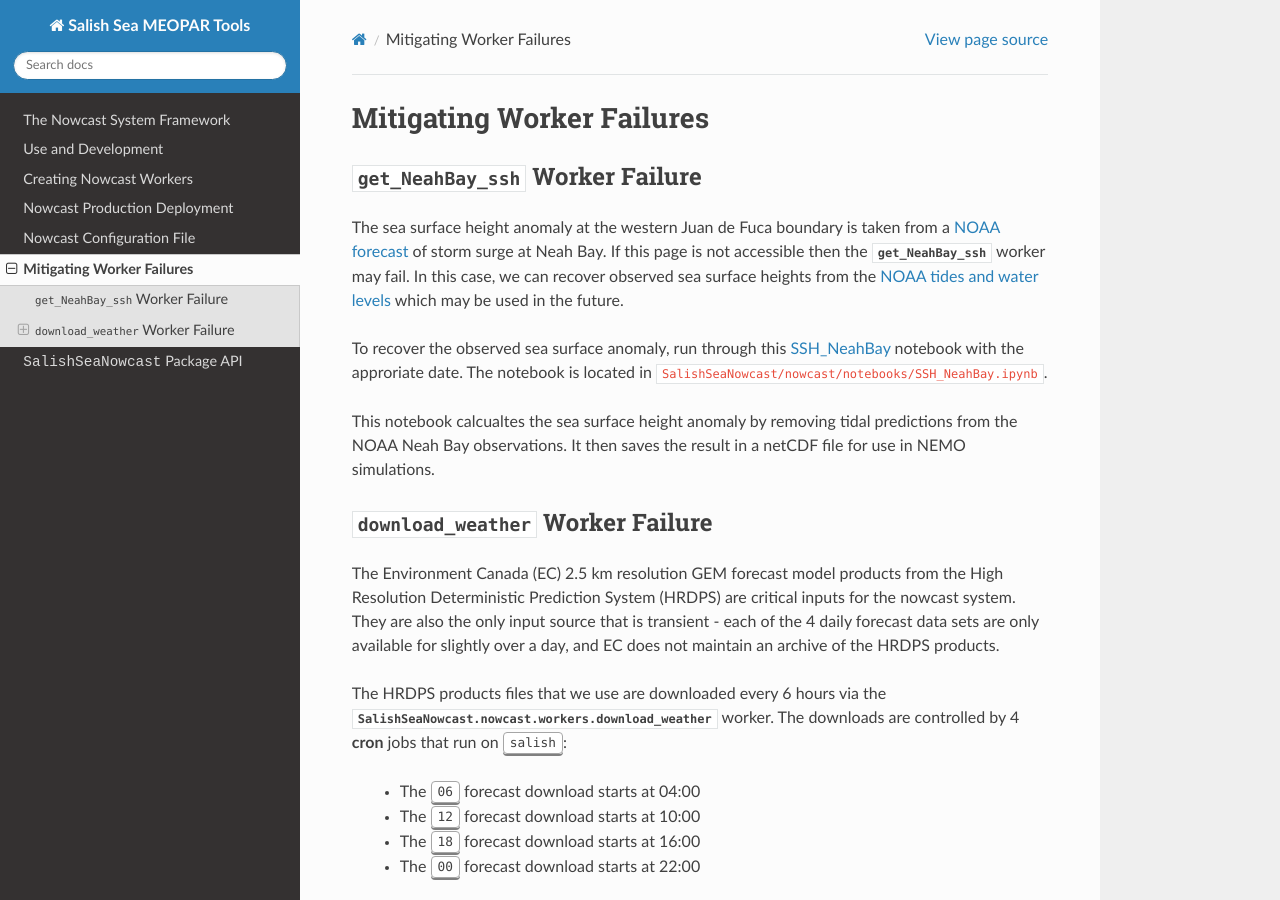
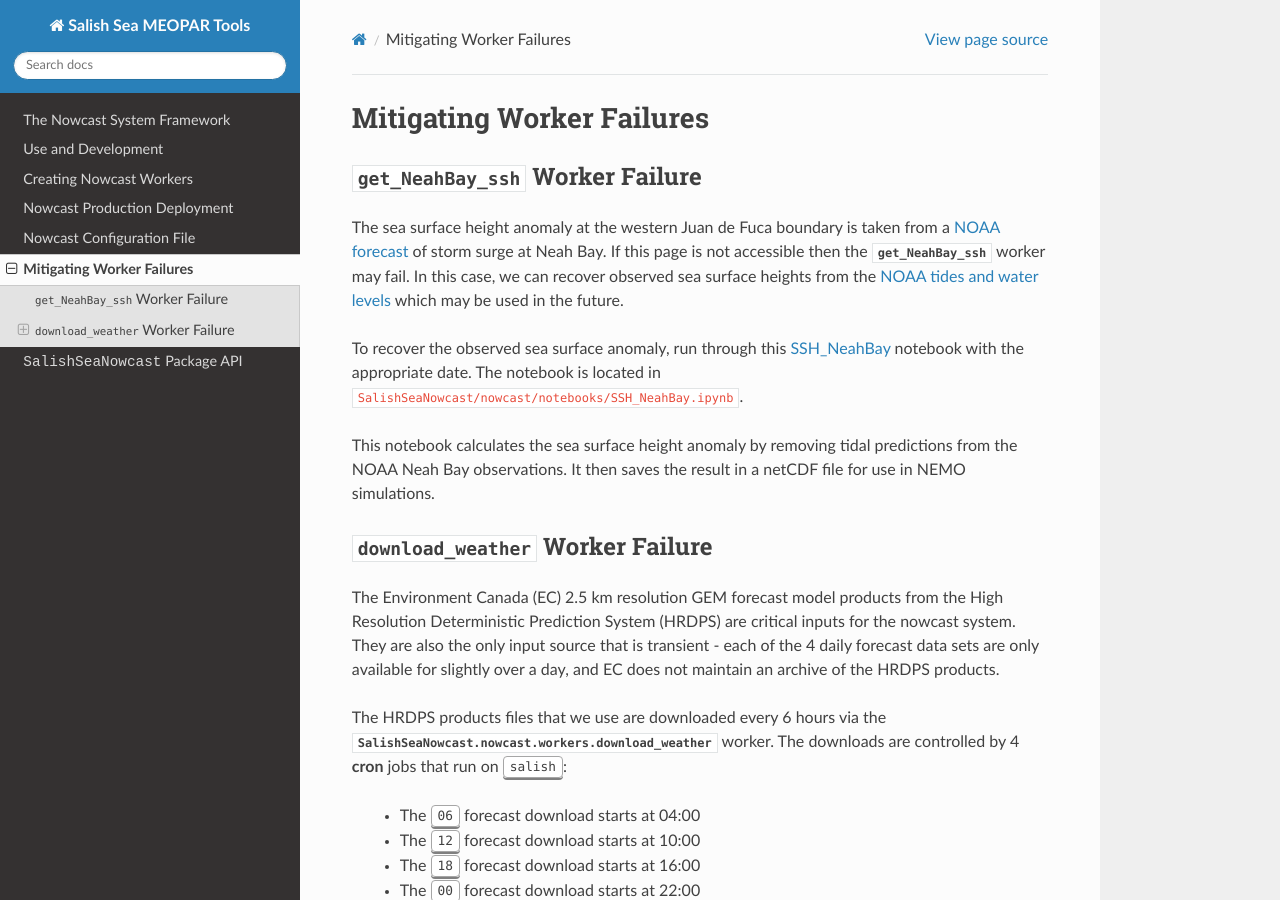
Before and after one commit to SalishSeaCast/SalishSeaNowcast, a Sphinx documentation site: the page built from docs/worker_failures.rst, in a window 1280 px wide and 900 px high. Built offline with Sphinx 7.4.7 and the Read the Docs theme 2.0.0, drawn with Linux system fonts in a browser that asks for light colours.

Commit message:
fixed typos

```diff
--- a/docs/worker_failures.rst
+++ b/docs/worker_failures.rst
@@ -27,10 +27,10 @@ The sea surface height anomaly at the western Juan de Fuca boundary is taken fro
 If this page is not accessible then the :mod:`get_NeahBay_ssh` worker may fail.
 In this case, we can recover observed sea surface heights from the `NOAA tides and water levels`_ which may be used in the future.
 
-To recover the observed sea surface anomaly, run through this `SSH_NeahBay`_ notebook with the approriate date.
+To recover the observed sea surface anomaly, run through this `SSH_NeahBay`_ notebook with the appropriate date.
 The notebook is located in :file:`SalishSeaNowcast/nowcast/notebooks/SSH_NeahBay.ipynb`.
 
-This notebook calcualtes the sea surface height anomaly by removing tidal predictions from the NOAA Neah Bay observations.
+This notebook calculates the sea surface height anomaly by removing tidal predictions from the NOAA Neah Bay observations.
 It then saves the result in a netCDF file for use in NEMO simulations.
 
 .. _NOAA forecast: http://www.nws.noaa.gov/mdl/etsurge/index.php?page=stn&region=wc&datum=mllw&list=&map=0-48&type=both&stn=waneah
```
